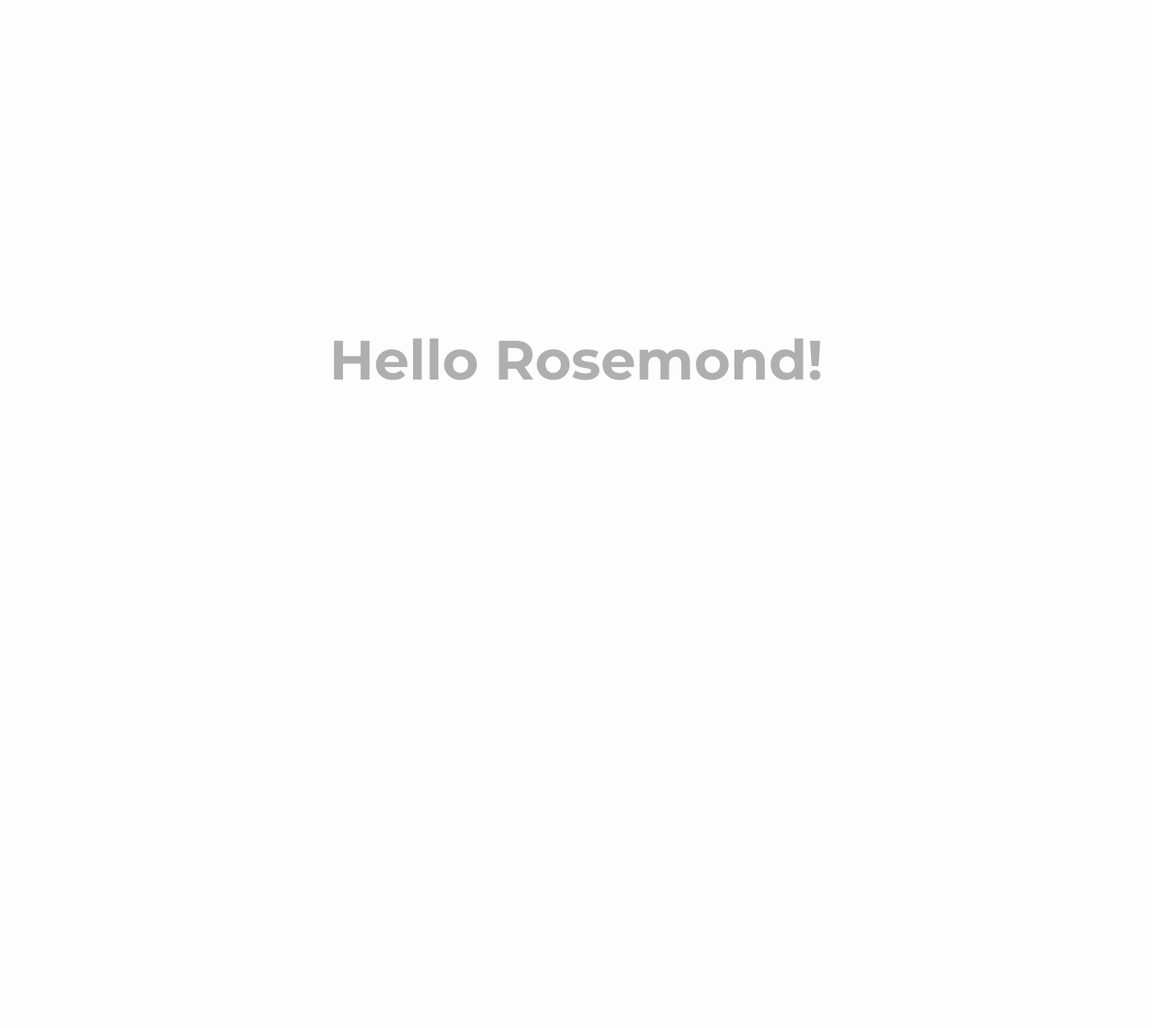
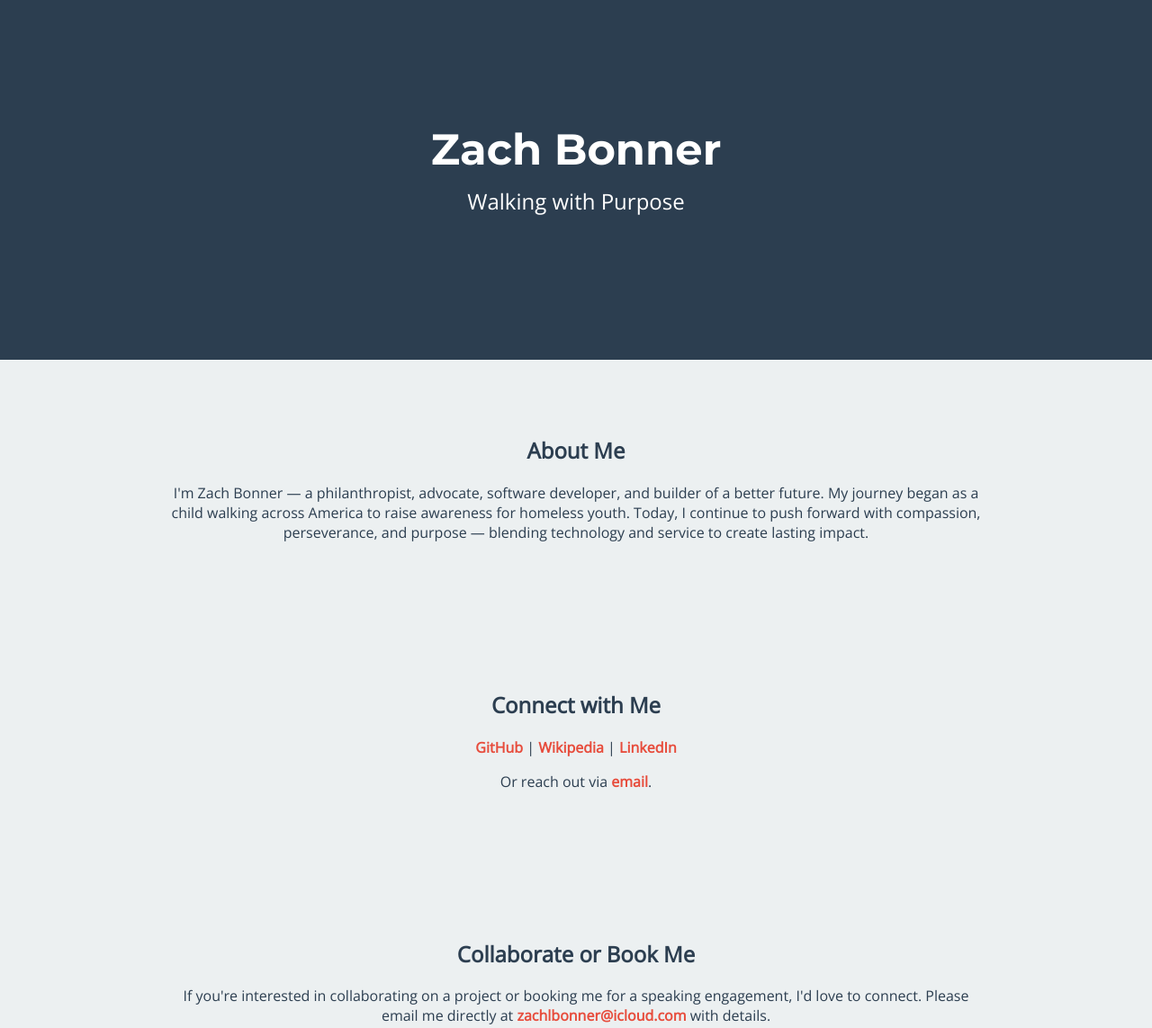
Before and after one commit to zach-bonner/zachbonner.com, a plain HTML site: page index.html in a window 1280 px wide. Shown: the top 1143 px of the page at 90% size. Before the commit the page ends 800 px from the top, so only its background shows below. Drawn offline with nearby package versions, Linux system fonts and the light colour scheme.

Commit message:
rollback

```diff
--- a/archive/styles.css
+++ /dev/null
@@ -1,59 +0,0 @@
-body {
-  margin: 0;
-  font-family: 'Open Sans', sans-serif;
-  background-color: #ECF0F1;
-  color: #2C3E50;
-  display: flex;
-  flex-direction: column;
-  min-height: 100vh;
-}
-
-header {
-  background: #2C3E50;
-  height: 50vh;
-  display: flex;
-  flex-direction: column;
-  justify-content: center;
-  align-items: center;
-  text-align: center;
-  color: white;
-}
-
-header h1 {
-  font-family: 'Montserrat', sans-serif;
-  font-size: 3em;
-  margin: 0;
-}
-
-header p {
-  font-size: 1.5em;
-  margin-top: 0.5em;
-}
-
-section {
-  padding: 4em 2em;
-  text-align: center;
-}
-
-.about, .contact, .collaboration {
-  max-width: 900px;
-  margin: auto;
-}
-
-footer {
-  background-color: #2C3E50;
-  color: white;
-  text-align: center;
-  padding: 2em 1em;
-  margin-top: auto;
-}
-
-a {
-  color: #E74C3C;
-  text-decoration: none;
-  font-weight: bold;
-}
-
-a:hover {
-  text-decoration: underline;
-}
--- a/index.html
+++ b/index.html
@@ -3,13 +3,40 @@
 <head>
   <meta charset="UTF-8">
   <meta name="viewport" content="width=device-width, initial-scale=1.0">
-  <title>Hello Rosemond!</title>
+  <title>Zach Bonner</title>
   <link href="https://fonts.googleapis.com/css2?family=Montserrat:wght@700&family=Open+Sans&display=swap" rel="stylesheet">
   <link rel="stylesheet" href="styles.css">
 </head>
 <body>
-  <div class="message">
-    <h1>Hello Rosemond!</h1>
-  </div>
+
+  <header>
+    <h1>Zach Bonner</h1>
+    <p>Walking with Purpose</p>
+  </header>
+
+  <section class="about">
+    <h2>About Me</h2>
+    <p>I'm Zach Bonner — a philanthropist, advocate, software developer, and builder of a better future. My journey began as a child walking across America to raise awareness for homeless youth. Today, I continue to push forward with compassion, perseverance, and purpose — blending technology and service to create lasting impact.</p>
+  </section>
+
+  <section class="contact">
+    <h2>Connect with Me</h2>
+    <p>
+      <a href="https://github.com/zach-bonner" target="_blank">GitHub</a> |
+      <a href="https://en.wikipedia.org/wiki/Zach_Bonner" target="_blank">Wikipedia</a> |
+      <a href="https://linkedin.com/in/zbonner" target="_blank">LinkedIn</a>
+    </p>
+    <p>Or reach out via <a href="mailto:zachlbonner@icloud.com">email</a>.</p>
+  </section>
+
+  <section class="collaboration">
+    <h2>Collaborate or Book Me</h2>
+    <p>If you're interested in collaborating on a project or booking me for a speaking engagement, I'd love to connect. Please email me directly at <a href="mailto:zachlbonner@icloud.com">zachlbonner@icloud.com</a> with details.</p>
+  </section>
+
+  <footer>
+    &copy; 2025 Zach Bonner. All rights reserved.
+  </footer>
+
 </body>
 </html>
--- a/styles.css
+++ b/styles.css
@@ -1,21 +1,59 @@
 body {
   margin: 0;
-  height: 100vh;
+  font-family: 'Open Sans', sans-serif;
+  background-color: #ECF0F1;
+  color: #2C3E50;
   display: flex;
-  align-items: center;
-  justify-content: center;
-  background: #fdfdfd;
-  font-family: 'Open Sans', sans-serif;
+  flex-direction: column;
+  min-height: 100vh;
 }
 
-.message h1 {
-  font-family: 'Montserrat', sans-serif;
-  font-size: 4em;
-  color: #333;
-  animation: fade 3s ease-in-out infinite alternate;
+header {
+  background: #2C3E50;
+  height: 50vh;
+  display: flex;
+  flex-direction: column;
+  justify-content: center;
+  align-items: center;
+  text-align: center;
+  color: white;
 }
 
-@keyframes fade {
-  from { opacity: 0.2; transform: scale(0.95); }
-  to { opacity: 1; transform: scale(1); }
+header h1 {
+  font-family: 'Montserrat', sans-serif;
+  font-size: 3em;
+  margin: 0;
 }
+
+header p {
+  font-size: 1.5em;
+  margin-top: 0.5em;
+}
+
+section {
+  padding: 4em 2em;
+  text-align: center;
+}
+
+.about, .contact, .collaboration {
+  max-width: 900px;
+  margin: auto;
+}
+
+footer {
+  background-color: #2C3E50;
+  color: white;
+  text-align: center;
+  padding: 2em 1em;
+  margin-top: auto;
+}
+
+a {
+  color: #E74C3C;
+  text-decoration: none;
+  font-weight: bold;
+}
+
+a:hover {
+  text-decoration: underline;
+}
```
Also changed, not shown: archive/index.html (deleted, +0 -42 lines), 4 other files.
